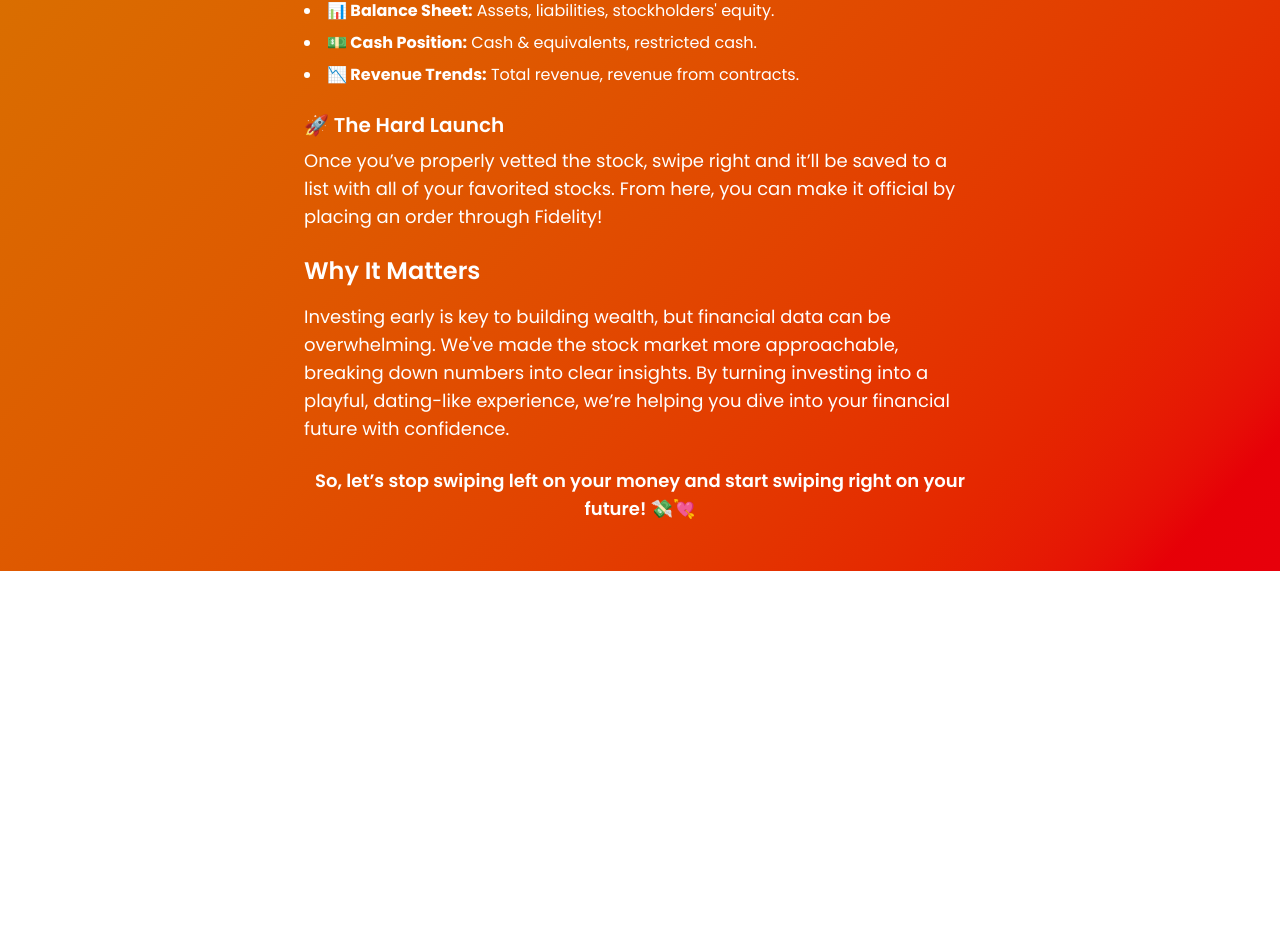
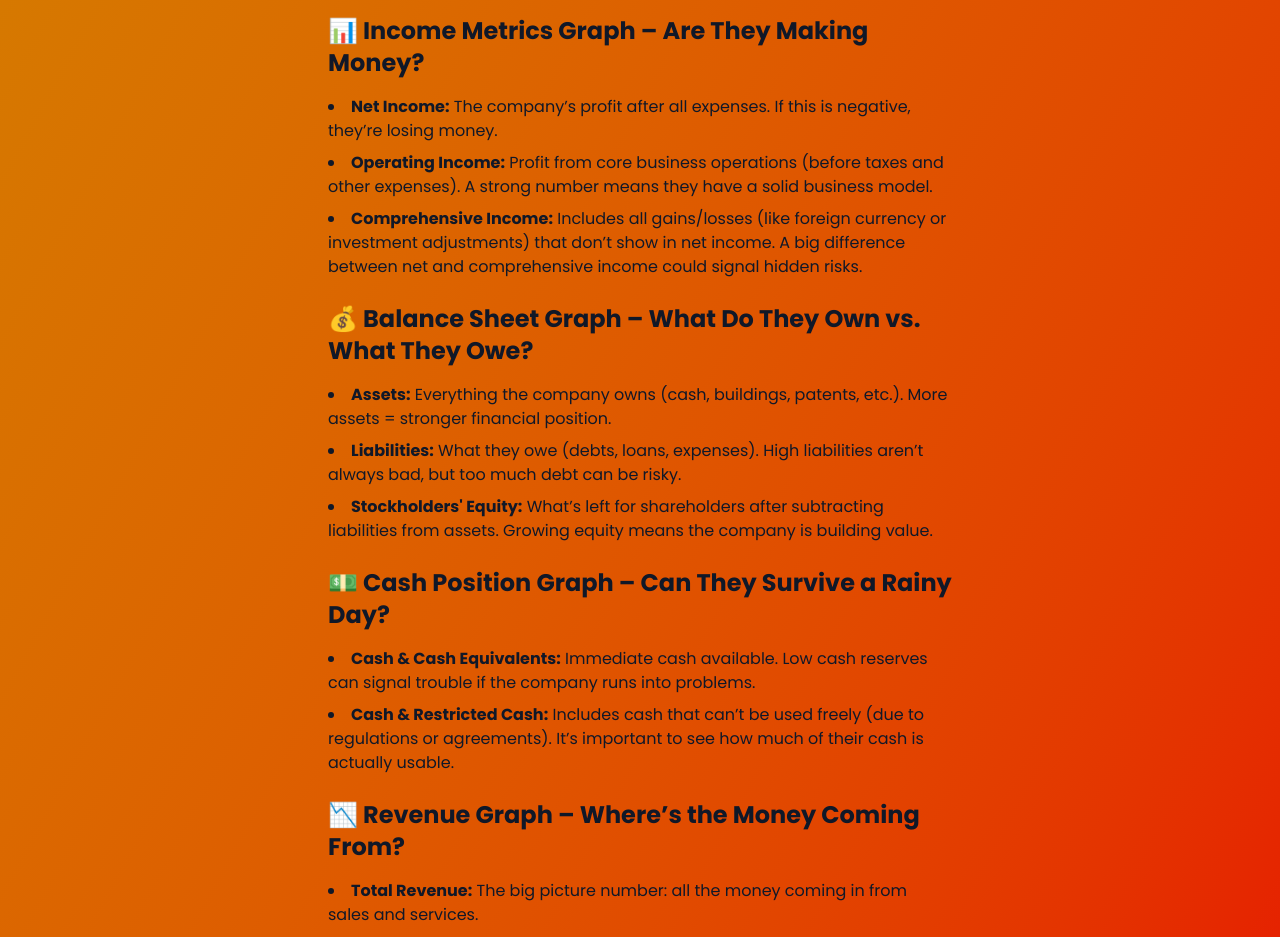
Before and after one commit to equan04/Hot-on-the-Market, a Next.js app: page /about in a window 1280 px wide. Shown: the part 809-1746 px from the top of the page. Before the commit the page ends 1380 px from the top, so only its background shows below. Built offline with nearby package versions, Linux system fonts and the light colour scheme.

Commit message:
update about

```diff
--- a/src/app/about/page.tsx
+++ b/src/app/about/page.tsx
@@ -55,10 +55,40 @@ export default function Home() {
           If you’re intrigued, you can check out a more in-depth profile:
         </p>
 
+        <div className="max-w-2xl mx-auto px-6 py-12 text-gray-900">
+        <h2 className="text-2xl font-bold mb-4">📊 Income Metrics Graph – Are They Making Money?</h2>
         <ul className="list-disc list-inside space-y-2 mb-6">
+          <li><strong>Net Income:</strong> The company’s profit after all expenses. If this is negative, they’re losing money.</li>
+          <li><strong>Operating Income:</strong> Profit from core business operations (before taxes and other expenses). A strong number means they have a solid business model.</li>
+          <li><strong>Comprehensive Income:</strong> Includes all gains/losses (like foreign currency or investment adjustments) that don’t show in net income. A big difference between net and comprehensive income could signal hidden risks.</li>
+        </ul>
+
+        <h2 className="text-2xl font-bold mb-4">💰 Balance Sheet Graph – What Do They Own vs. What They Owe?</h2>
+        <ul className="list-disc list-inside space-y-2 mb-6">
+          <li><strong>Assets:</strong> Everything the company owns (cash, buildings, patents, etc.). More assets = stronger financial position.</li>
+          <li><strong>Liabilities:</strong> What they owe (debts, loans, expenses). High liabilities aren’t always bad, but too much debt can be risky.</li>
+          <li><strong>Stockholders' Equity:</strong> What’s left for shareholders after subtracting liabilities from assets. Growing equity means the company is building value.</li>
+        </ul>
+
+        <h2 className="text-2xl font-bold mb-4">💵 Cash Position Graph – Can They Survive a Rainy Day?</h2>
+        <ul className="list-disc list-inside space-y-2 mb-6">
+          <li><strong>Cash & Cash Equivalents:</strong> Immediate cash available. Low cash reserves can signal trouble if the company runs into problems.</li>
+          <li><strong>Cash & Restricted Cash:</strong> Includes cash that can’t be used freely (due to regulations or agreements). It’s important to see how much of their cash is actually usable.</li>
+        </ul>
+
+        <h2 className="text-2xl font-bold mb-4">📉 Revenue Graph – Where’s the Money Coming From?</h2>
+        <ul className="list-disc list-inside space-y-2 mb-6">
+          <li><strong>Total Revenue:</strong> The big picture number: all the money coming in from sales and services.</li>
+          <li><strong>Revenue from Contracts:</strong> The portion of revenue that comes from long-term contracts or recurring sales. Stable contract revenue is a good sign of predictable income.</li>
+        </ul>
+      </div>
+
+
+        {/* <ul className="list-disc list-inside space-y-2 mb-6">
           <li>
             <strong>💰 Income Metrics:</strong> Net income, operating income,
             comprehensive income.
+
           </li>
           <li>
             <strong>📊 Balance Sheet:</strong> Assets, liabilities,
@@ -72,7 +102,7 @@ export default function Home() {
             <strong>📉 Revenue Trends:</strong> Total revenue, revenue from
             contracts.
           </li>
-        </ul>
+        </ul> */}
 
         <h3 className="text-xl font-semibold mb-2">🚀 The Hard Launch</h3>
         <p className="text-lg mb-6">
```
